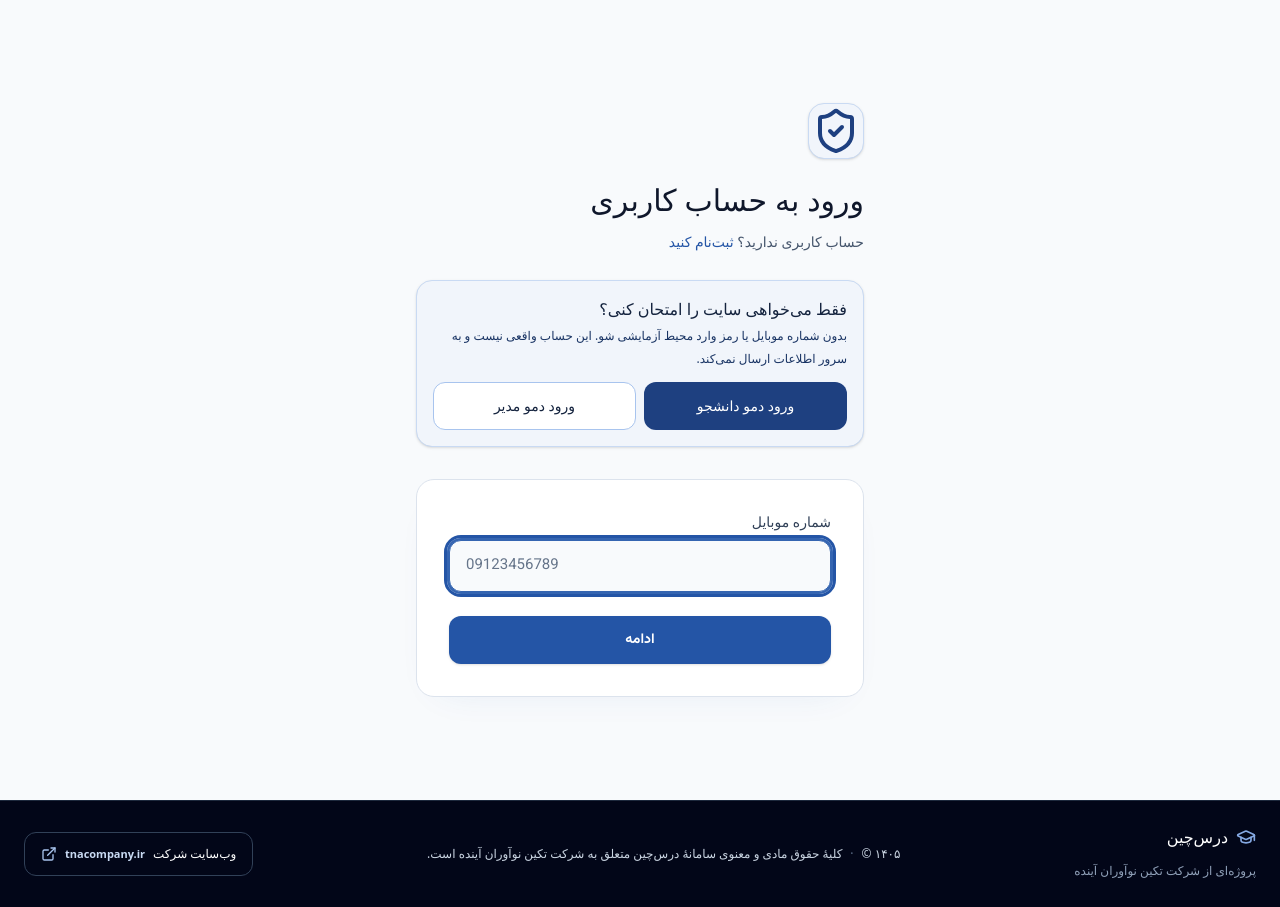
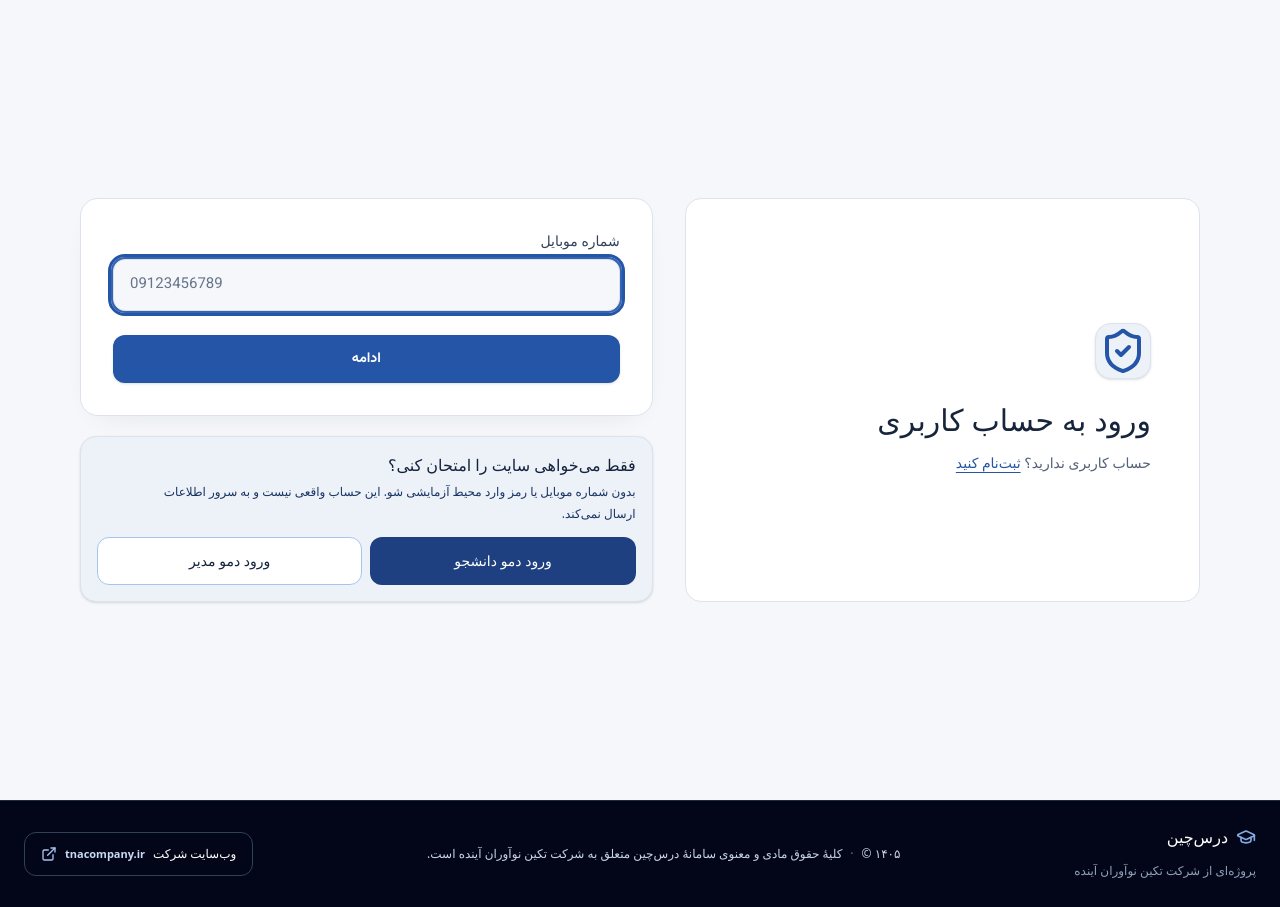
Before and after one commit to mohammadrezamie/DarsChin, a React (Vite) app: page /login in a window 1280 px wide. Built offline with nearby package versions, Linux system fonts and the light colour scheme.

Commit message:
refactor(ui): انتقال صفحات و ناوبری به نسخه یکپارچه

```diff
--- a/src/pages/auth/Login.tsx
+++ b/src/pages/auth/Login.tsx
@@ -59,8 +59,9 @@ export const Login: React.FC = () => {
   };
 
   return (
-    <div dir="rtl" className="darschin-page min-h-screen bg-slate-50 dark:bg-slate-950 flex flex-col justify-center py-8 px-4 sm:px-6 sm:py-12 lg:px-8">
-      <div className="sm:mx-auto sm:w-full sm:max-w-md">
+    <div dir="rtl" className="dc-product-auth darschin-page min-h-screen flex flex-col justify-center py-8 px-4 sm:px-6 sm:py-12 lg:px-8">
+      <div className="dc-auth-layout">
+      <div className="dc-auth-intro">
         <Link to="/" className="mb-5 inline-flex h-14 w-14 items-center justify-center rounded-2xl border border-teal-200 bg-teal-50 text-teal-800 shadow-sm dark:border-teal-900 dark:bg-teal-950/60 dark:text-teal-300">
           <ShieldCheck className="w-12 h-12" />
         </Link>
@@ -75,17 +76,7 @@ export const Login: React.FC = () => {
         </p>
       </div>
 
-      <div className="mt-6 sm:mx-auto sm:w-full sm:max-w-md">
-        <div className="rounded-2xl border border-teal-200 bg-teal-50 p-4 shadow-sm dark:border-teal-950 dark:bg-teal-950/40">
-          <h3 className="text-base font-black text-teal-950 dark:text-teal-100">فقط می‌خواهی سایت را امتحان کنی؟</h3>
-          <p className="mt-1 text-xs leading-6 text-teal-900 dark:text-teal-200">بدون شماره موبایل یا رمز وارد محیط آزمایشی شو. این حساب واقعی نیست و به سرور اطلاعات ارسال نمی‌کند.</p>
-          <div className="mt-3 grid grid-cols-2 gap-2">
-            <Link to="/demo/student" className="flex min-h-12 items-center justify-center rounded-xl bg-teal-800 px-2 text-center text-sm font-bold text-white">ورود دمو دانشجو</Link>
-            <Link to="/demo/admin" className="flex min-h-12 items-center justify-center rounded-xl border border-teal-300 bg-white px-2 text-center text-sm font-bold text-teal-950 dark:bg-slate-900 dark:text-teal-100">ورود دمو مدیر</Link>
-          </div>
-        </div>
-      </div>
-      <div className="mt-8 sm:mx-auto sm:w-full sm:max-w-md">
+      <div className="dc-auth-card">
         <div className="darschin-surface bg-white px-4 py-6 shadow-sm sm:px-8 sm:py-8 dark:bg-slate-900">
 
           {error && (
@@ -174,6 +165,17 @@ export const Login: React.FC = () => {
 
         </div>
       </div>
+      <div className="dc-auth-demo">
+        <div className="rounded-2xl border border-teal-200 bg-teal-50 p-4 shadow-sm dark:border-teal-950 dark:bg-teal-950/40">
+          <h3 className="text-base font-black text-teal-950 dark:text-teal-100">فقط می‌خواهی سایت را امتحان کنی؟</h3>
+          <p className="mt-1 text-xs leading-6 text-teal-900 dark:text-teal-200">بدون شماره موبایل یا رمز وارد محیط آزمایشی شو. این حساب واقعی نیست و به سرور اطلاعات ارسال نمی‌کند.</p>
+          <div className="mt-3 grid grid-cols-2 gap-2">
+            <Link to="/demo/student" className="flex min-h-12 items-center justify-center rounded-xl bg-teal-800 px-2 text-center text-sm font-bold text-white">ورود دمو دانشجو</Link>
+            <Link to="/demo/admin" className="flex min-h-12 items-center justify-center rounded-xl border border-teal-300 bg-white px-2 text-center text-sm font-bold text-teal-950 dark:bg-slate-900 dark:text-teal-100">ورود دمو مدیر</Link>
+          </div>
+        </div>
+      </div>
+      </div>
     </div>
   );
 };
```
